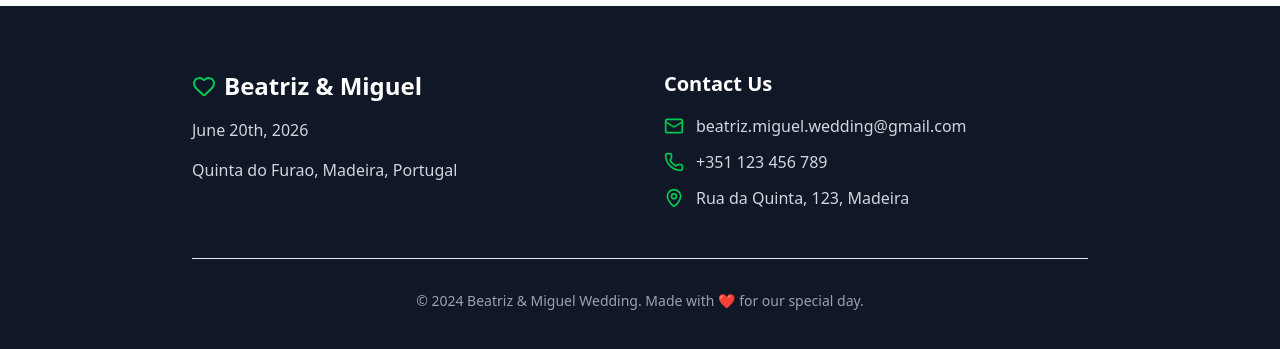
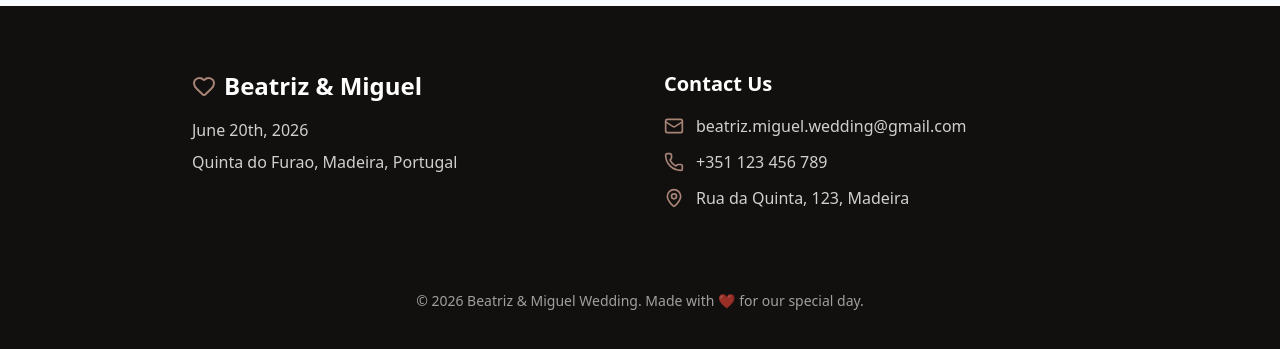
Before and after one commit to MiguelTrinca/wedding-website, a Next.js app: page / in a window 1280 px wide. Shown: the part 3861-4210 px from the top of the page. Built offline with nearby package versions, Linux system fonts and the light colour scheme.

Commit message:
Style (Color theme): Change the color theme

```diff
--- a/src/app/globals.css
+++ b/src/app/globals.css
@@ -1,75 +1,83 @@
 @import "tailwindcss";
 
 :root {
+  /* Core wedding palette */
   --background: #ffffff;
-  --foreground: #171717;
+  --foreground: #12100E;
+
   --card: #ffffff;
-  --card-foreground: #171717;
+  --card-foreground: #12100E;
+
   --popover: #ffffff;
-  --popover-foreground: #171717;
-  --primary: #0F5132;
+  --popover-foreground: #12100E;
+
+  /* Primary = Dark Khaki */
+  --primary: #4A4B2F;
   --primary-foreground: #ffffff;
-  --secondary: #f1f5f9;
-  --secondary-foreground: #0f172a;
-  --muted: #f1f5f9;
-  --muted-foreground: #64748b;
-  --accent: #f1f5f9;
-  --accent-foreground: #0f172a;
-  --destructive: #ef4444;
+
+  /* Secondary = Dusty Taupe */
+  --secondary: #A78476;
+  --secondary-foreground: #ffffff;
+
+  /* Muted = Soft Olive (used subtly) */
+  --muted: #B2BD7E;
+  --muted-foreground: #12100E;
+
+  /* Accent = Same as secondary for now */
+  --accent: #A78476;
+  --accent-foreground: #ffffff;
+
+  /* Destructive (keep neutral red for forms) */
+  --destructive: #B91C1C;
   --destructive-foreground: #ffffff;
-  --border: #e2e8f0;
-  --input: #e2e8f0;
-  --ring: #0F5132;
-  --radius: 0.5rem;
+
+  /* Borders & inputs — subtle, derived from foreground */
+  --border: rgba(18, 16, 14, 0.12);
+  --input: rgba(18, 16, 14, 0.12);
+
+  /* Focus ring = primary */
+  --ring: #4A4B2F;
+
+  --radius: 0.75rem;
 }
 
+/* Tailwind inline theme mapping */
 @theme inline {
   --color-background: var(--background);
   --color-foreground: var(--foreground);
+
   --color-card: var(--card);
   --color-card-foreground: var(--card-foreground);
+
   --color-popover: var(--popover);
   --color-popover-foreground: var(--popover-foreground);
+
   --color-primary: var(--primary);
   --color-primary-foreground: var(--primary-foreground);
+
   --color-secondary: var(--secondary);
   --color-secondary-foreground: var(--secondary-foreground);
+
   --color-muted: var(--muted);
   --color-muted-foreground: var(--muted-foreground);
+
   --color-accent: var(--accent);
   --color-accent-foreground: var(--accent-foreground);
+
   --color-destructive: var(--destructive);
   --color-destructive-foreground: var(--destructive-foreground);
+
   --color-border: var(--border);
   --color-input: var(--input);
   --color-ring: var(--ring);
-  --font-sans: system-ui, -apple-system, BlinkMacSystemFont, "Segoe UI", Roboto, "Helvetica Neue", Arial, sans-serif;
-  --font-mono: "SF Mono", Monaco, Inconsolata, "Roboto Mono", "Source Code Pro", monospace;
+
+  --font-sans: system-ui, -apple-system, BlinkMacSystemFont, "Segoe UI",
+    Roboto, "Helvetica Neue", Arial, sans-serif;
+
+  --font-mono: "SF Mono", Monaco, Inconsolata, "Roboto Mono",
+    "Source Code Pro", monospace;
 }
 
-@media (prefers-color-scheme: dark) {
-  :root {
-    --background: #0a0a0a;
-    --foreground: #ededed;
-    --card: #0a0a0a;
-    --card-foreground: #ededed;
-    --popover: #0a0a0a;
-    --popover-foreground: #ededed;
-    --primary: #0F5132;
-    --primary-foreground: #ffffff;
-    --secondary: #1a1a1a;
-    --secondary-foreground: #ededed;
-    --muted: #1a1a1a;
-    --muted-foreground: #a1a1aa;
-    --accent: #1a1a1a;
-    --accent-foreground: #ededed;
-    --destructive: #ef4444;
-    --destructive-foreground: #ffffff;
-    --border: #27272a;
-    --input: #27272a;
-    --ring: #0F5132;
-  }
-}
 
 * {
   border-color: var(--border);
--- a/src/components/Footer.tsx
+++ b/src/components/Footer.tsx
@@ -7,7 +7,7 @@ export default function Footer() {
   const { t } = useLanguage()
 
   return (
-    <footer className="bg-gray-900 text-white">
+    <footer className="bg-foreground text-background">
       <div className="container mx-auto px-4 py-16">
         {/* Constrained grid */}
         <div className="max-w-4xl mx-auto">
@@ -15,13 +15,16 @@ export default function Footer() {
             {/* Wedding Info */}
             <div className="text-center md:text-left">
               <div className="flex items-center justify-center md:justify-start gap-2 mb-4">
-                <Heart className="h-6 w-6 text-green-500" />
-                <span className="text-2xl font-bold">Beatriz & Miguel</span>
+                <Heart className="h-6 w-6 text-secondary" />
+                <span className="text-2xl font-bold">
+                  Beatriz & Miguel
+                </span>
               </div>
-              <p className="text-gray-300 mb-4">
+
+              <p className="text-background/80 mb-2">
                 {t("footer.date")}
               </p>
-              <p className="text-gray-300">
+              <p className="text-background/80">
                 {t("footer.venue")}
               </p>
             </div>
@@ -31,30 +34,31 @@ export default function Footer() {
               <h3 className="text-xl font-semibold mb-4">
                 {t("footer.contact")}
               </h3>
+
               <div className="space-y-3">
                 <div className="flex items-center justify-center md:justify-start gap-3">
-                  <Mail className="h-5 w-5 text-green-500" />
+                  <Mail className="h-5 w-5 text-secondary" />
                   <a
                     href="mailto:beatriz.miguel.wedding@gmail.com"
-                    className="text-gray-300 hover:text-white transition-colors"
+                    className="text-background/80 hover:text-secondary transition-colors"
                   >
                     beatriz.miguel.wedding@gmail.com
                   </a>
                 </div>
 
                 <div className="flex items-center justify-center md:justify-start gap-3">
-                  <Phone className="h-5 w-5 text-green-500" />
+                  <Phone className="h-5 w-5 text-secondary" />
                   <a
                     href="tel:+351123456789"
-                    className="text-gray-300 hover:text-white transition-colors"
+                    className="text-background/80 hover:text-secondary transition-colors"
                   >
                     +351 123 456 789
                   </a>
                 </div>
 
                 <div className="flex items-center justify-center md:justify-start gap-3">
-                  <MapPin className="h-5 w-5 text-green-500" />
-                  <span className="text-gray-300">
+                  <MapPin className="h-5 w-5 text-secondary" />
+                  <span className="text-background/80">
                     Rua da Quinta, 123, Madeira
                   </span>
                 </div>
@@ -64,8 +68,8 @@ export default function Footer() {
         </div>
 
         {/* Bottom Bar */}
-        <div className="border-t border-gray-800 mt-12 pt-8 text-center max-w-4xl mx-auto">
-          <p className="text-gray-400 text-sm">
+        <div className="border-t border-border mt-12 pt-8 text-center max-w-4xl mx-auto">
+          <p className="text-background/60 text-sm">
             {t("footer.copyright")}
           </p>
         </div>
--- a/src/contexts/LanguageContext.tsx
+++ b/src/contexts/LanguageContext.tsx
@@ -115,7 +115,7 @@ const translations: Record<Language, Record<string, string>> = {
     "footer.date": "June 20th, 2026",
     "footer.venue": "Quinta do Furao, Madeira, Portugal",
     "footer.contact": "Contact Us",
-    "footer.copyright": "© 2024 Beatriz & Miguel Wedding. Made with ❤️ for our special day.",
+    "footer.copyright": "© 2026 Beatriz & Miguel Wedding. Made with ❤️ for our special day.",
 
     // RSVP
     "rsvp.title": "RSVP",
@@ -347,7 +347,7 @@ const translations: Record<Language, Record<string, string>> = {
     "footer.date": "20 de Junho de 2026",
     "footer.venue": "Quinta do Furao, Madeira, Portugal",
     "footer.contact": "Contacte-nos",
-    "footer.copyright": "© 2024 Casamento Beatriz & Miguel. Feito com ❤️ para o nosso dia especial.",
+    "footer.copyright": "© 2026 Casamento Beatriz & Miguel. Feito com ❤️ para o nosso dia especial.",
 
     // RSVP
     "rsvp.title": "RSVP",
```
